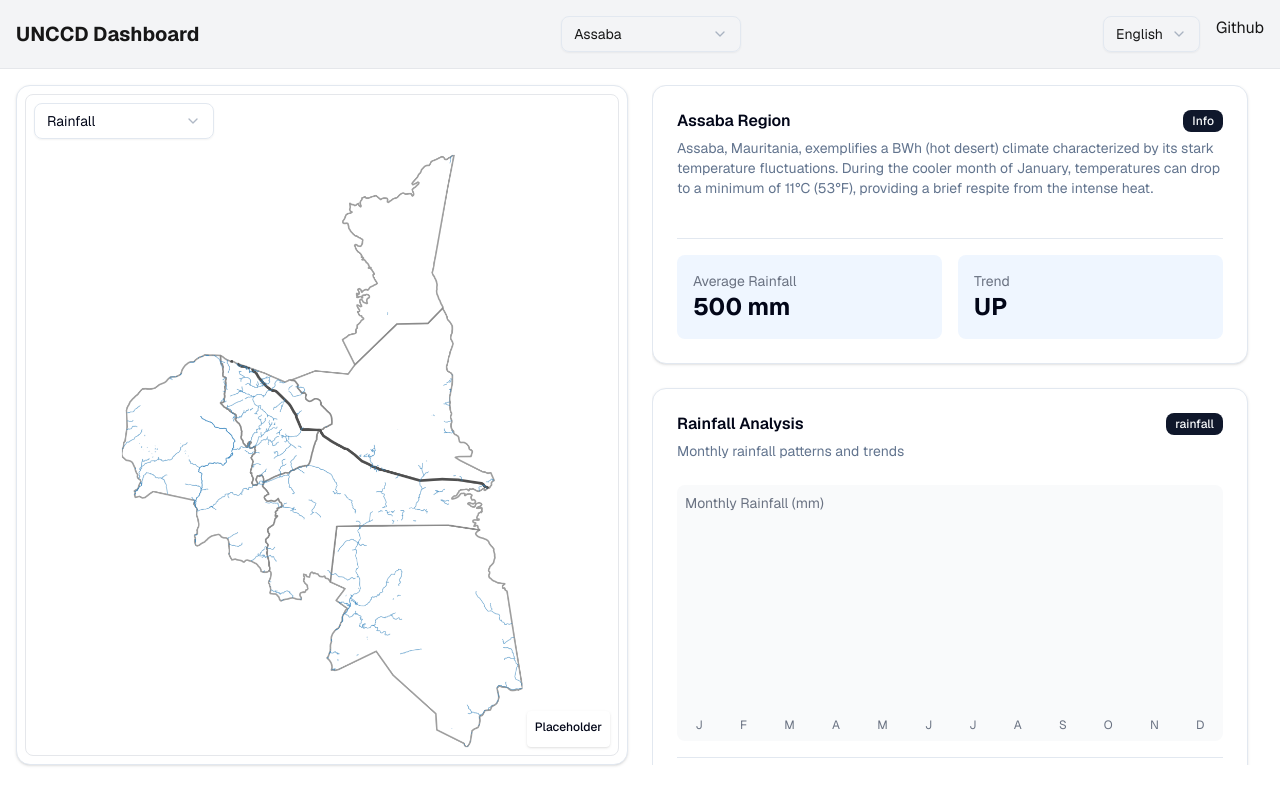
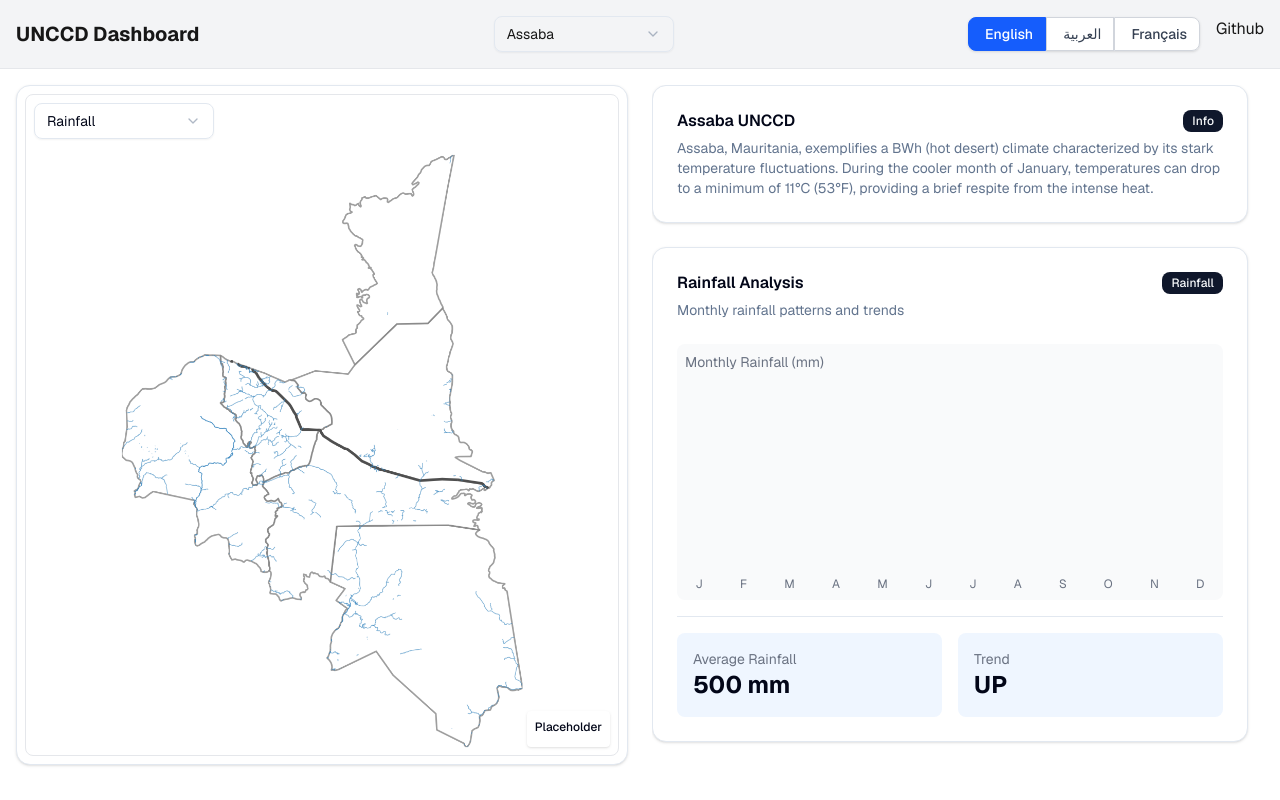
Before and after one commit to sirindudler/STARTHack25-G20-UNCCD-Case, a Next.js app in the folder unccd-dashboard/: page / in a window 1280 px wide. Built offline with nearby package versions, Linux system fonts and the light colour scheme.

Commit message:
feat: translation

```diff
--- a/unccd-dashboard/pages/index.tsx
+++ b/unccd-dashboard/pages/index.tsx
@@ -58,6 +58,7 @@ import {
 } from "@/components/ui/select"
 
 import { useState } from "react";
+import { useTranslation } from "@/utils/useTranslation";
 
 const geistSans = Geist({
   variable: "--font-geist-sans",
@@ -73,45 +74,63 @@ export default function Home() {
   // Move the useState hook inside the component function
   const [selectedDataType, setSelectedDataType] = useState("rainfall");
 
+  const [currentLanguage, setCurrentLanguage] = useState("en");
+  const { t } = useTranslation(currentLanguage);
+
+  const languages = [
+    { code: 'en', name: 'English'},
+    { code: 'ar', name: 'العربية'},
+    { code: 'fr', name: 'Français'}
+  ];
+
   return (
     <div className={`${geistSans.variable} ${geistMono.variable} font-sans`}>
       {/* Navigation Bar */}
       <nav className="bg-gray-100 p-4 border-b border-gray-200">
         <div className="container mx-auto flex justify-between items-center">
           <Link href="/" className="text-xl font-bold">
-            UNCCD Dashboard
+            {t('dashboard')}
           </Link>
 
           <div className="mx-auto">
             <Select defaultValue="assaba">
               <SelectTrigger className="w-[180px]">
-                <SelectValue placeholder="Select a region" />
+                <SelectValue placeholder={t('selectRegion')} />
               </SelectTrigger>
               <SelectContent>
-                <SelectItem value="assaba">Assaba</SelectItem>
-                <SelectItem value="kifa">Kiffa</SelectItem>
-                <SelectItem value="kankoussa">Kankoussa</SelectItem>
+                <SelectItem value="assaba">{t('assaba')}</SelectItem>
+                <SelectItem value="kifa">{t('kiffa')}</SelectItem>
+                <SelectItem value="kankoussa">{t('kankoussa')}</SelectItem>
               </SelectContent>
             </Select>
           </div>
 
           <ul className="flex space-x-4">
-            <li>
-              <Select defaultValue="eng" >
-                <SelectTrigger>
-                  <SelectValue>English</SelectValue>
-                </SelectTrigger>
-                <SelectContent>
-                  <SelectItem value="eng">English</SelectItem>
-                  <SelectItem value="fr">français</SelectItem>
-                  <SelectItem value="arb">System</SelectItem>
-                </SelectContent>
-              </Select>
-
-            </li>
+          <div className="inline-flex rounded-md shadow-sm" role="group">
+                {languages.map((language) => {
+                  const isActive = currentLanguage === language.code;
+                  return (
+                    <button
+                      key={language.code}
+                      className={`
+                        px-3 py-1.5 text-sm font-medium border flex items-center
+                        ${languages.indexOf(language) === 0 ? 'rounded-l-md' : ''}
+                        ${languages.indexOf(language) === languages.length - 1 ? 'rounded-r-md' : ''}
+                        ${isActive
+                          ? 'bg-blue-600 text-white border-blue-600'
+                          : 'bg-white text-gray-700 border-gray-300 hover:bg-gray-100'}
+                      `}
+                      onClick={() => setCurrentLanguage(language.code)}
+                    >
+                      <span className="text-sm mr-1">{language.flag}</span>
+                      <span>{language.name}</span>
+                    </button>
+                  );
+                })}
+              </div>
             <li>
               <Link href="/dashboard/reports" className="hover:text-blue-500">
-                Github
+                {t('github')}
               </Link>
             </li>
             {/* Add more navigation links here */}
@@ -121,8 +140,6 @@ export default function Home() {
 
       {/* Main Content */}
       <div className="container mx-auto p-4">
-
-
         <div className="flex flex-col lg:flex-row gap-6">
           {/* Left side - Map Section with Tabs */}
           <div className="lg:w-1/2 w-full h-[70vh] lg:h-[85vh]">
@@ -135,12 +152,12 @@ export default function Home() {
                     onValueChange={setSelectedDataType}
                   >
                     <SelectTrigger className="w-[180px]">
-                      <SelectValue placeholder="Select data type" />
+                      <SelectValue placeholder={t('selectDataType')} />
                     </SelectTrigger>
                     <SelectContent>
-                      <SelectItem value="rainfall">Rainfall</SelectItem>
-                      <SelectItem value="soil">Soil Quality</SelectItem>
-                      <SelectItem value="ndvi">NDVI</SelectItem>
+                      <SelectItem value="rainfall">{t('rainfall')}</SelectItem>
+                      <SelectItem value="soil">{t('soilQuality')}</SelectItem>
+                      <SelectItem value="ndvi">{t('ndvi')}</SelectItem>
                     </SelectContent>
                   </Select>
                 </div>
@@ -167,37 +184,20 @@ export default function Home() {
 
           {/* Right side - Data Cards */}
           <div className="lg:w-1/2 w-full">
-            {/* Add the data type selector here */}
-
-
             <ScrollArea className="h-[85vh]">
               <div className="space-y-6 pr-4">
               <Card>
                     <CardHeader>
                       <div className="flex justify-between items-center">
                         <CardTitle className="flex items-center">
-                          Assaba Region
+                          {t('assaba')} {t('dashboard').split(' ')[0]}
                         </CardTitle>
-                        <Badge>Info</Badge>
+                        <Badge>{t('regionInfo')}</Badge>
                       </div>
                       <CardDescription>
-                      Assaba, Mauritania, exemplifies a BWh (hot desert) climate characterized by its stark temperature fluctuations. During the cooler month of January, temperatures can drop to a minimum of 11°C (53°F), providing a brief respite from the intense heat.                       </CardDescription>
+                        {t('assabaDescription')}
+                      </CardDescription>
                     </CardHeader>
-                    <CardContent>
-                      <Separator className="my-4" />
-                      <div className="grid grid-cols-2 gap-4">
-                        <div className="bg-blue-50 p-4 rounded-md">
-                          <p className="text-sm text-gray-500">
-                            Average Rainfall
-                          </p>
-                          <p className="text-2xl font-bold">500 mm</p>
-                        </div>
-                        <div className="bg-blue-50 p-4 rounded-md">
-                          <p className="text-sm text-gray-500">Trend</p>
-                          <p className="text-2xl font-bold capitalize">UP</p>
-                        </div>
-                      </div>
-                    </CardContent>
                   </Card>
                 {/* Conditionally render cards based on selectedDataType */}
                 {selectedDataType === "rainfall" && (
@@ -205,12 +205,12 @@ export default function Home() {
                     <CardHeader>
                       <div className="flex justify-between items-center">
                         <CardTitle className="flex items-center">
-                          Rainfall Analysis
+                          {t('rainfallAnalysis')}
                         </CardTitle>
-                        <Badge>rainfall</Badge>
+                        <Badge>{t('rainfall')}</Badge>
                       </div>
                       <CardDescription>
-                        Monthly rainfall patterns and trends
+                        {t('monthlyPatterns')}
                       </CardDescription>
                     </CardHeader>
                     <CardContent>
@@ -241,20 +241,20 @@ export default function Home() {
                           ))}
                         </div>
                         <div className="absolute left-2 top-2 text-sm text-gray-500 flex items-center">
-                          Monthly Rainfall (mm)
+                          {t('monthlyRainfall')}
                         </div>
                       </div>
                       <Separator className="my-4" />
                       <div className="grid grid-cols-2 gap-4">
                         <div className="bg-blue-50 p-4 rounded-md">
                           <p className="text-sm text-gray-500">
-                            Average Rainfall
+                            {t('averageRainfall')}
                           </p>
                           <p className="text-2xl font-bold">500 mm</p>
                         </div>
                         <div className="bg-blue-50 p-4 rounded-md">
-                          <p className="text-sm text-gray-500">Trend</p>
-                          <p className="text-2xl font-bold capitalize">UP</p>
+                          <p className="text-sm text-gray-500">{t('trend')}</p>
+                          <p className="text-2xl font-bold capitalize">{t('up')}</p>
                         </div>
                       </div>
                     </CardContent>
@@ -266,12 +266,12 @@ export default function Home() {
                     <CardHeader>
                       <div className="flex justify-between items-center">
                         <CardTitle className="flex items-center">
-                          Soil Composition
+                          {t('soilComposition')}
                         </CardTitle>
-                        <Badge>soil quality</Badge>
+                        <Badge>{t('soilQuality')}</Badge>
                       </div>
                       <CardDescription>
-                        Soil type distribution and quality metrics
+                        {t('soilDistribution')}
                       </CardDescription>
                     </CardHeader>
                     <CardContent>
@@ -309,20 +309,20 @@ export default function Home() {
                         {/* Right side - Composition table */}
                         <div className="flex flex-col justify-center">
                           <h4 className="text-sm font-medium mb-2">
-                            Soil Composition
+                            {t('soilComposition')}
                           </h4>
                           <div className="space-y-3">
                             <div className="flex items-center">
                               <div className="w-3 h-3 bg-amber-700 mr-2"></div>
-                              <span className="text-sm">Clay - 30%</span>
+                              <span className="text-sm">{t('clay')} - 30%</span>
                             </div>
                             <div className="flex items-center">
                               <div className="w-3 h-3 bg-gray-400 mr-2"></div>
-                              <span className="text-sm">Silt - 45%</span>
+                              <span className="text-sm">{t('silt')} - 45%</span>
                             </div>
                             <div className="flex items-center">
                               <div className="w-3 h-3 bg-yellow-400 mr-2"></div>
-                              <span className="text-sm">Sand - 25%</span>
+                              <span className="text-sm">{t('sand')} - 25%</span>
                             </div>
                           </div>
                         </div>
@@ -330,11 +330,11 @@ export default function Home() {
                       <Separator className="my-4" />
                       <div className="grid grid-cols-2 gap-4">
                         <div className="bg-green-50 p-4 rounded-md">
-                          <p className="text-sm text-gray-500">Soil pH</p>
+                          <p className="text-sm text-gray-500">{t('soilPH')}</p>
                           <p className="text-2xl font-bold">6.5 pH</p>
                         </div>
                         <div className="bg-green-50 p-4 rounded-md">
-                          <p className="text-sm text-gray-500">Organic Matter</p>
+                          <p className="text-sm text-gray-500">{t('organicMatter')}</p>
                           <p className="text-2xl font-bold">3.2%</p>
                         </div>
                       </div>
@@ -347,25 +347,25 @@ export default function Home() {
                     <CardHeader>
                       <div className="flex justify-between items-center">
                         <CardTitle className="flex items-center">
-                          NDVI Analysis
+                          {t('ndviAnalysis')}
                         </CardTitle>
                         <Badge>vegetation</Badge>
                       </div>
                       <CardDescription>
-                        Normalized Difference Vegetation Index
+                        {t('vegetationIndex')}
                       </CardDescription>
                     </CardHeader>
                     <CardContent>
                       <div className="h-64 bg-gray-50 rounded-md p-4">
-                        <h4 className="text-sm font-medium mb-2">Vegetation Health</h4>
+                        <h4 className="text-sm font-medium mb-2">{t('vegetationHealth')}</h4>
                         <div className="space-y-4">
                           {/* NDVI visualization would go here */}
                           <div className="flex items-center justify-between">
-                            <span>Vegetation Density</span>
+                            <span>{t('vegetationDensity')}</span>
                             <Progress value={65} className="w-1/2" />
                           </div>
                           <div className="flex items-center justify-between">
-                            <span>Growth Rate</span>
+                            <span>{t('growthRate')}</span>
                             <Progress value={42} className="w-1/2" />
                           </div>
                         </div>
@@ -373,11 +373,11 @@ export default function Home() {
                       <Separator className="my-4" />
                       <div className="grid grid-cols-2 gap-4">
                         <div className="bg-green-50 p-4 rounded-md">
-                          <p className="text-sm text-gray-500">Average NDVI</p>
+                          <p className="text-sm text-gray-500">{t('averageNDVI')}</p>
                           <p className="text-2xl font-bold">0.68</p>
                         </div>
                         <div className="bg-green-50 p-4 rounded-md">
-                          <p className="text-sm text-gray-500">Year-over-Year</p>
+                          <p className="text-sm text-gray-500">{t('yearOverYear')}</p>
                           <p className="text-2xl font-bold">+12%</p>
                         </div>
                       </div>
--- /dev/null
+++ b/unccd-dashboard/utils/translations.js
@@ -0,0 +1,146 @@
+// translations.js
+export const translations = {
+    en: {
+      // Navigation
+      dashboard: "UNCCD Dashboard",
+      selectRegion: "Select a region",
+      github: "Github",
+
+      // Regions
+      assaba: "Assaba",
+      kiffa: "Kiffa",
+      kankoussa: "Kankoussa",
+
+      // Region card
+      regionInfo: "Info",
+      assabaDescription: "Assaba, Mauritania, exemplifies a BWh (hot desert) climate characterized by its stark temperature fluctuations. During the cooler month of January, temperatures can drop to a minimum of 11°C (53°F), providing a brief respite from the intense heat.",
+
+      // Data types
+      selectDataType: "Select data type",
+      rainfall: "Rainfall",
+      soilQuality: "Soil Quality",
+      ndvi: "NDVI",
+
+      // Rainfall card
+      rainfallAnalysis: "Rainfall Analysis",
+      monthlyPatterns: "Monthly rainfall patterns and trends",
+      monthlyRainfall: "Monthly Rainfall (mm)",
+      averageRainfall: "Average Rainfall",
+      trend: "Trend",
+      up: "UP",
+
+      // Soil card
+      soilComposition: "Soil Composition",
+      soilDistribution: "Soil type distribution and quality metrics",
+      clay: "Clay",
+      silt: "Silt",
+      sand: "Sand",
+      soilPH: "Soil pH",
+      organicMatter: "Organic Matter",
+
+      // NDVI card
+      ndviAnalysis: "NDVI Analysis",
+      vegetationIndex: "Normalized Difference Vegetation Index",
+      vegetationHealth: "Vegetation Health",
+      vegetationDensity: "Vegetation Density",
+      growthRate: "Growth Rate",
+      averageNDVI: "Average NDVI",
+      yearOverYear: "Year-over-Year"
+    },
+
+    fr: {
+      // Navigation
+      dashboard: "Tableau de Bord UNCCD",
+      selectRegion: "Sélectionner une région",
+      github: "Github",
+
+      // Regions
+      assaba: "Assaba",
+      kiffa: "Kiffa",
+      kankoussa: "Kankoussa",
+
+      // Region card
+      regionInfo: "Info",
+      assabaDescription: "Assaba, en Mauritanie, illustre un climat BWh (désert chaud) caractérisé par ses fluctuations de température marquées. Pendant le mois plus frais de janvier, les températures peuvent descendre à un minimum de 11°C (53°F), offrant un bref répit de la chaleur intense.",
+
+      // Data types
+      selectDataType: "Sélectionner le type de données",
+      rainfall: "Précipitations",
+      soilQuality: "Qualité du Sol",
+      ndvi: "NDVI",
+
+      // Rainfall card
+      rainfallAnalysis: "Analyse des Précipitations",
+      monthlyPatterns: "Tendances et modèles mensuels des précipitations",
+      monthlyRainfall: "Précipitations Mensuelles (mm)",
+      averageRainfall: "Précipitations Moyennes",
+      trend: "Tendance",
+      up: "HAUSSE",
+
+      // Soil card
+      soilComposition: "Composition du Sol",
+      soilDistribution: "Distribution des types de sol et métriques de qualité",
+      clay: "Argile",
+      silt: "Limon",
+      sand: "Sable",
+      soilPH: "pH du Sol",
+      organicMatter: "Matière Organique",
+
+      // NDVI card
+      ndviAnalysis: "Analyse NDVI",
+      vegetationIndex: "Indice de Végétation par Différence Normalisée",
+      vegetationHealth: "Santé de la Végétation",
+      vegetationDensity: "Densité de Végétation",
+      growthRate: "Taux de Croissance",
+      averageNDVI: "NDVI Moyen",
+      yearOverYear: "D'une Année à l'Autre"
+    },
+
+    ar: {
+      // Navigation
+      dashboard: "لوحة معلومات UNCCD",
+      selectRegion: "اختر منطقة",
+      github: "جيثب",
+
+      // Regions
+      assaba: "عصابة",
+      kiffa: "كيفة",
+      kankoussa: "كنكوسة",
+
+      // Region card
+      regionInfo: "معلومات",
+      assabaDescription: "تعد عصابة في موريتانيا مثالاً للمناخ الصحراوي الحار (BWh) الذي يتميز بتقلبات درجات الحرارة الشديدة. خلال شهر يناير الأكثر برودة، يمكن أن تنخفض درجات الحرارة إلى 11 درجة مئوية (53 درجة فهرنهايت)، مما يوفر راحة قصيرة من الحرارة الشديدة.",
+
+      // Data types
+      selectDataType: "اختر نوع البيانات",
+      rainfall: "هطول الأمطار",
+      soilQuality: "جودة التربة",
+      ndvi: "NDVI",
+
+      // Rainfall card
+      rainfallAnalysis: "تحليل هطول الأمطار",
+      monthlyPatterns: "أنماط واتجاهات هطول الأمطار الشهرية",
+      monthlyRainfall: "هطول الأمطار الشهري (مم)",
+      averageRainfall: "متوسط هطول الأمطار",
+      trend: "الاتجاه",
+      up: "صعود",
+
+      // Soil card
+      soilComposition: "تكوين التربة",
+      soilDistribution: "توزيع أنواع التربة ومقاييس الجودة",
+      clay: "طين",
+      silt: "طمي",
+      sand: "رمل",
+      soilPH: "درجة حموضة التربة",
+      organicMatter: "المادة العضوية",
+
+      // NDVI card
+      ndviAnalysis: "تحليل NDVI",
+      vegetationIndex: "مؤشر الاختلاف النباتي المعياري",
+      vegetationHealth: "صحة الغطاء النباتي",
+      vegetationDensity: "كثافة الغطاء النباتي",
+      growthRate: "معدل النمو",
+      averageNDVI: "متوسط NDVI",
+      yearOverYear: "سنة بعد سنة"
+    }
+  };
--- /dev/null
+++ b/unccd-dashboard/utils/useTranslation.js
@@ -0,0 +1,15 @@
+// useTranslation.js
+import { useCallback } from 'react';
+import { translations } from './translations';
+
+export const useTranslation = (currentLanguage) => {
+  const t = useCallback((key) => {
+    if (!translations[currentLanguage]) {
+      return key; // Fallback to key if language doesn't exist
+    }
+
+    return translations[currentLanguage][key] || key; // Fallback to key if translation doesn't exist
+  }, [currentLanguage]);
+
+  return { t };
+};
```
